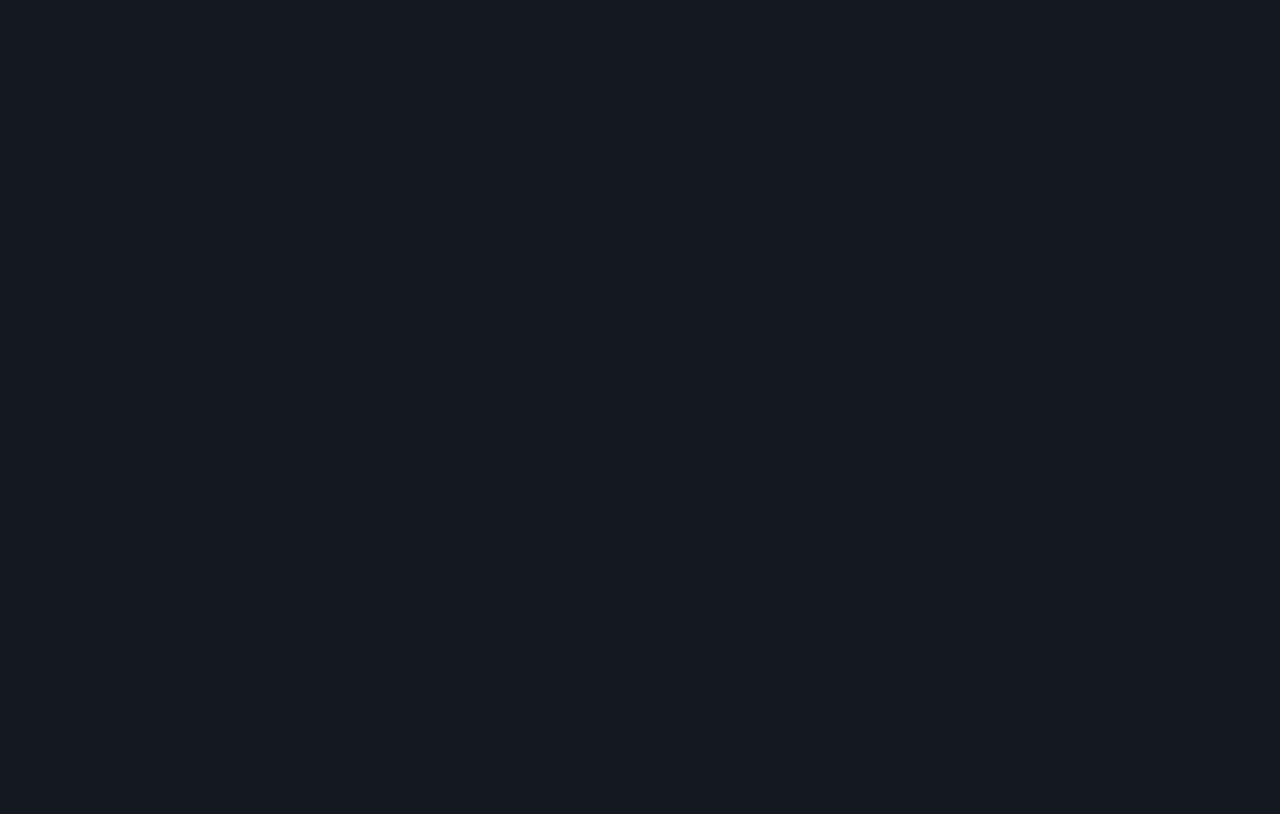
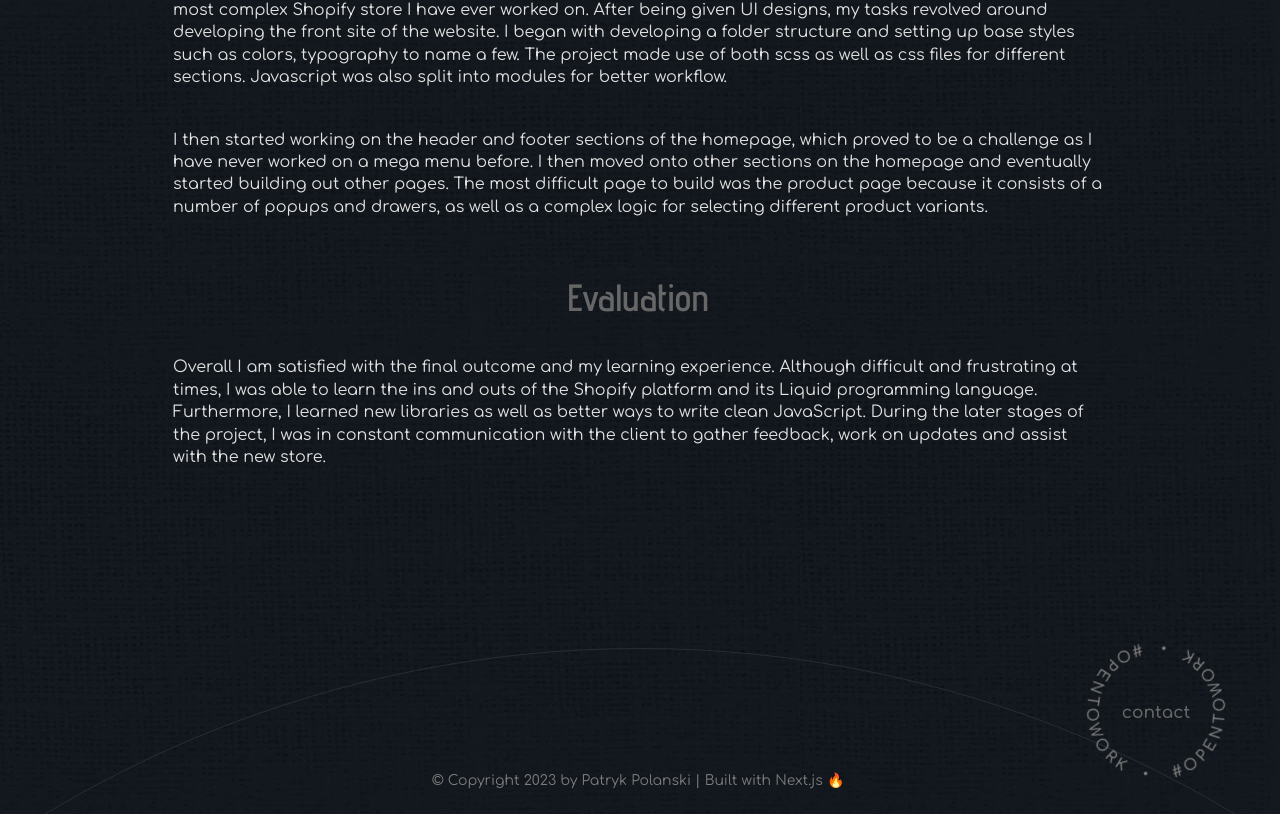
Before and after one commit to Patryk-Polanski/patryk-portfolio, a Next.js app: page /casa-araez in a window 1280 px wide. Shown: the part 1199-2013 px from the top of the page. Before the commit the page ends 1035 px from the top, so only its background shows below. Built offline with nearby package versions, Linux system fonts and the light colour scheme.

Commit message:
add project description and footer to product page

```diff
--- /dev/null
+++ b/app/[projectSlug]/ProjectDescription.jsx
@@ -0,0 +1,38 @@
+import styles from './ProjectDescription.module.css';
+
+export default function ProjectDescription() {
+  return (
+    <section className={`section text-container ${styles.projectDescription}`}>
+      <h2>The challenge</h2>
+      <p>
+        The Vape Superstore project was one of the first Shopify sites that I
+        had a chance to work on. It was also the most complex Shopify store I
+        have ever worked on. After being given UI designs, my tasks revolved
+        around developing the front site of the website. I began with developing
+        a folder structure and setting up base styles such as colors, typography
+        to name a few. The project made use of both scss as well as css files
+        for different sections. Javascript was also split into modules for
+        better workflow.
+      </p>
+      <p>
+        I then started working on the header and footer sections of the
+        homepage, which proved to be a challenge as I have never worked on a
+        mega menu before. I then moved onto other sections on the homepage and
+        eventually started building out other pages. The most difficult page to
+        build was the product page because it consists of a number of popups and
+        drawers, as well as a complex logic for selecting different product
+        variants.
+      </p>
+      <h2>Evaluation</h2>
+      <p>
+        Overall I am satisfied with the final outcome and my learning
+        experience. Although difficult and frustrating at times, I was able to
+        learn the ins and outs of the Shopify platform and its Liquid
+        programming language. Furthermore, I learned new libraries as well as
+        better ways to write clean JavaScript. During the later stages of the
+        project, I was in constant communication with the client to gather
+        feedback, work on updates and assist with the new store.
+      </p>
+    </section>
+  );
+}
--- /dev/null
+++ b/app/[projectSlug]/ProjectDescription.module.css
@@ -0,0 +1,13 @@
+.projectDescription {
+}
+
+.projectDescription h2 {
+  color: var(--color-tertiary-darkest);
+  margin-top: 6rem;
+  text-align: center;
+}
+
+.projectDescription p {
+  margin-top: 4rem;
+  line-height: 140%;
+}
--- /dev/null
+++ b/app/[projectSlug]/ProjectPage.module.css
@@ -0,0 +1,14 @@
+@media screen and (min-width: 750px) {
+  .contactWrapperFooter {
+    display: block;
+    position: absolute;
+    bottom: 0;
+    right: 0;
+  }
+}
+
+@media screen and (min-width: 990px) {
+  .contactWrapperFooter {
+    right: 2rem;
+  }
+}
--- a/app/[projectSlug]/page.jsx
+++ b/app/[projectSlug]/page.jsx
@@ -2,6 +2,13 @@ import React from 'react';
 
 import ProjectHeader from './ProjectHeader';
 import ProjectShowcase from './ProjectShowcase';
+import ProjectDescription from './ProjectDescription';
+import Footer from '../sections/Footer/Footer';
+import FadeIn from '../components/wrappers/FadeIn';
+import CircularIcon from '../sections/Home/CircularIcon';
+import Copyright from '../sections/Footer/Copyright';
+
+import styles from './ProjectPage.module.css';
 
 export default function ProjectDetailsPage({ params }) {
   const { projectSlug } = params;
@@ -10,8 +17,16 @@ export default function ProjectDetailsPage({ params }) {
       <ProjectHeader />
       <main>
         <ProjectShowcase slug={projectSlug} />
+        <ProjectDescription />
       </main>
-      <p>This is projectDetailsPage: {projectSlug} </p>
+      <Footer>
+        <FadeIn direction='left' className={styles.contactWrapperFooter}>
+          <CircularIcon />
+        </FadeIn>
+        <FadeIn direction='down'>
+          <Copyright />
+        </FadeIn>
+      </Footer>
     </>
   );
 }
--- a/app/globals.css
+++ b/app/globals.css
@@ -160,6 +160,18 @@ a {
 .narrow-container {
   max-width: 1300px;
   margin: 0 auto;
+}
+
+.text-container {
+  max-width: 990px;
+  margin: 0 auto;
+  padding: var(--container-horizontal-padding-mobile);
+}
+
+@media screen and (min-width: 750px) {
+  .text-container {
+    padding: var(--container-horizontal-padding);
+  }
 }
 
 .section {
```
